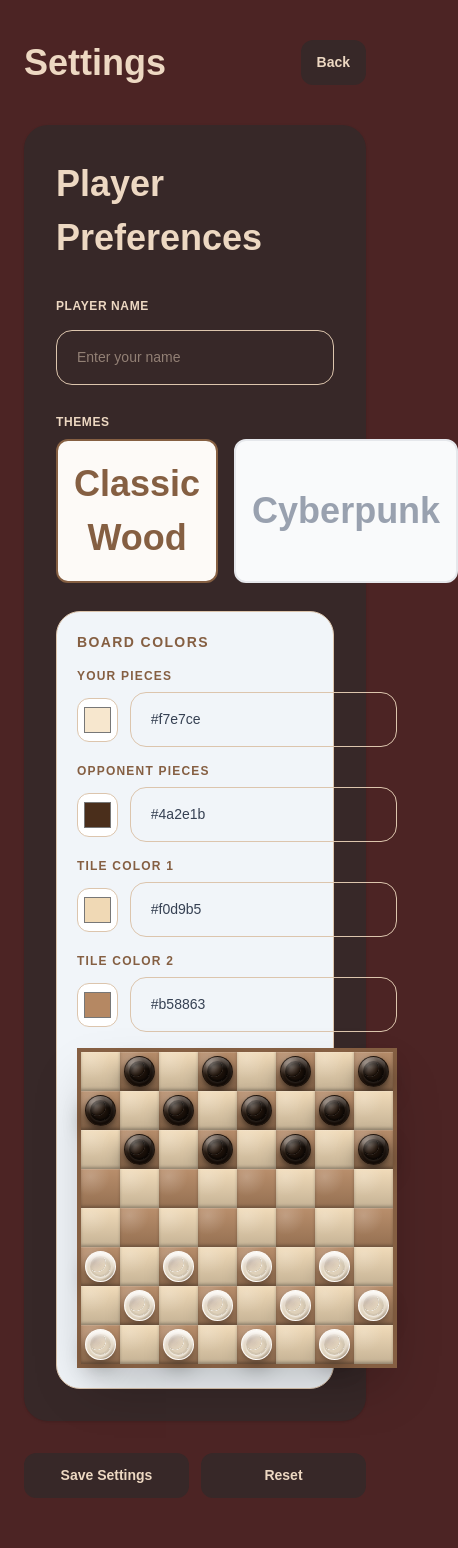
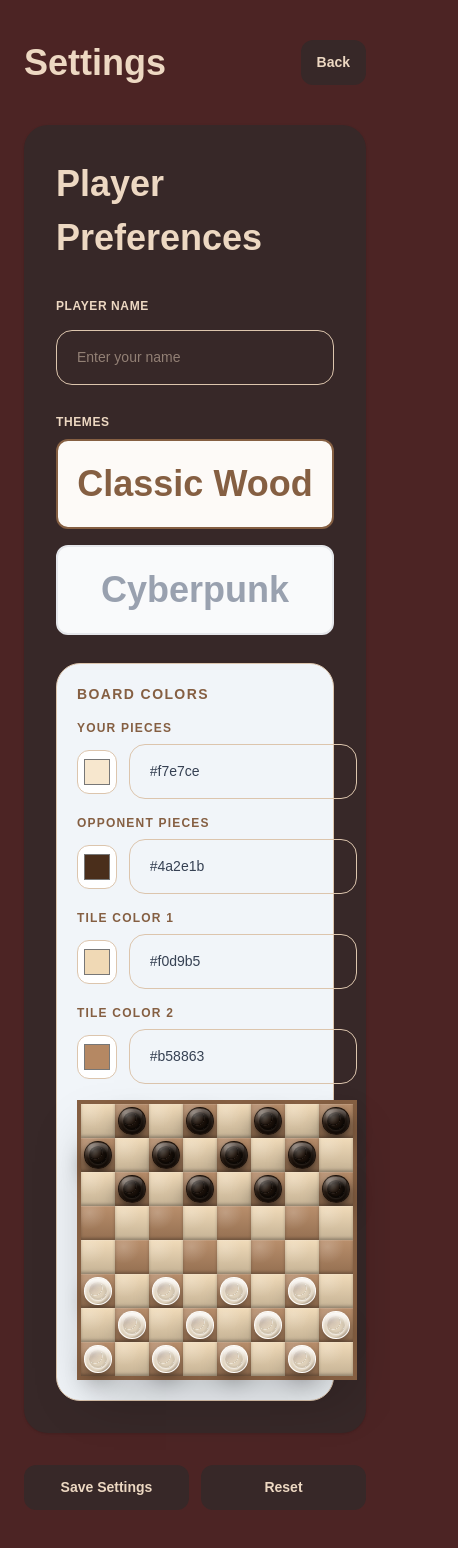
Before and after one commit to Lucas-Urbanski/Checkers, a Next.js app: page /settings in a window 390 px wide. Shown: the whole page, 458 px wide, since content can reach past the window. Built offline with nearby package versions, Linux system fonts and the light colour scheme.

Commit message:
resize for phone screen.

```diff
--- a/app/game/page.tsx
+++ b/app/game/page.tsx
@@ -144,7 +144,7 @@ export default function Game() {
             forcedCapturePieces={forcedCapturePieces}
             activeTurn={turn}
             onSquareClick={handleSquareClick}
-            sizeClassName="h-[480px] w-[480px]"
+            sizeClassName="h-[380px] w-[380px] sm:h-[400px] sm:w-[400px] md:h-[480px] md:w-[680px] lg:h-[580px] lg:w-[580px]"
           />
 
           <div
--- a/app/settings/page.tsx
+++ b/app/settings/page.tsx
@@ -130,7 +130,7 @@ export default function Settings() {
 
             <div className="space-y-3">
               <label className="label">Themes</label>
-              <div className="flex gap-4">
+              <div className="flex flex-col gap-4 sm:flex-row">
                 <button
                   type="button"
                   onClick={() => handleUpdateSetting("theme", "default")}
@@ -147,7 +147,7 @@ export default function Settings() {
                   onClick={() => handleUpdateSetting("theme", "cyberpunk")}
                   className={`flex-1 rounded-xl border-2 p-4 font-bold transition-all ${
                     isCyberpunk
-                      ? "border-[#00f2fe] bg-[#001f2d] text-[#00f2fe] shadow-[0_0_15px_rgba(0,242,254,0.3)]"
+                      ? "border-[#00f2fe] bg-[#001f2d] text-[#00f2fe]"
                       : "border-gray-200 bg-gray-50 text-gray-400 hover:border-gray-300"
                   }`}
                 >
@@ -221,7 +221,7 @@ export default function Settings() {
                     validMoves={[]}
                     onSquareClick={() => undefined}
                     theme={boardTheme}
-                    sizeClassName="h-[320px] w-[320px] sm:h-[420px] sm:w-[420px]"
+                    sizeClassName="h-[280px] w-[280px] sm:h-[300px] sm:w-[300px] md:h-[480px] md:w-[480px]"
                   />
                 </div>
               </div>
@@ -284,7 +284,7 @@ function ColorPicker({
   onChange: (value: string) => void;
 }) {
   return (
-    <div className="grid gap-2 sm:grid-cols-[140px_1fr] sm:items-center">
+    <div className="grid gap-2">
       <label className="text-xs font-black uppercase tracking-widest text-[#855f42]">
         {title}
       </label>
```
